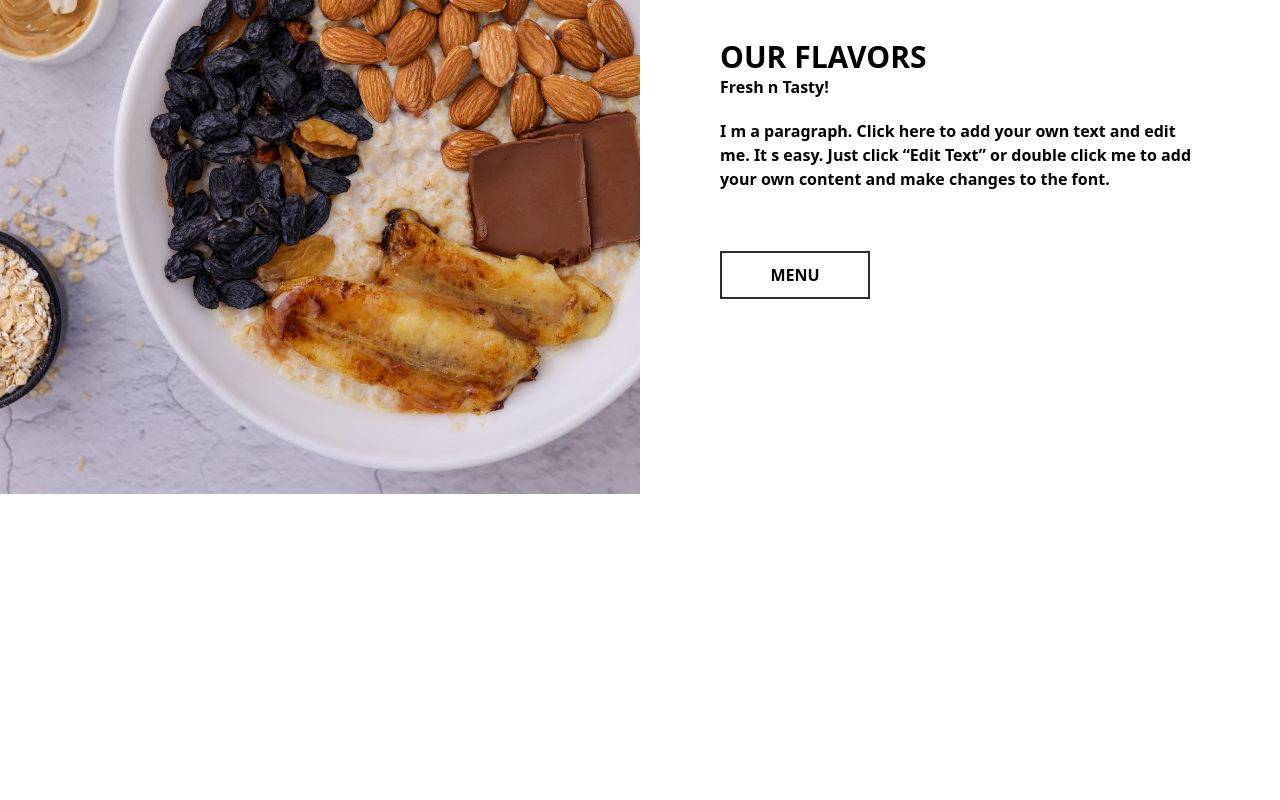
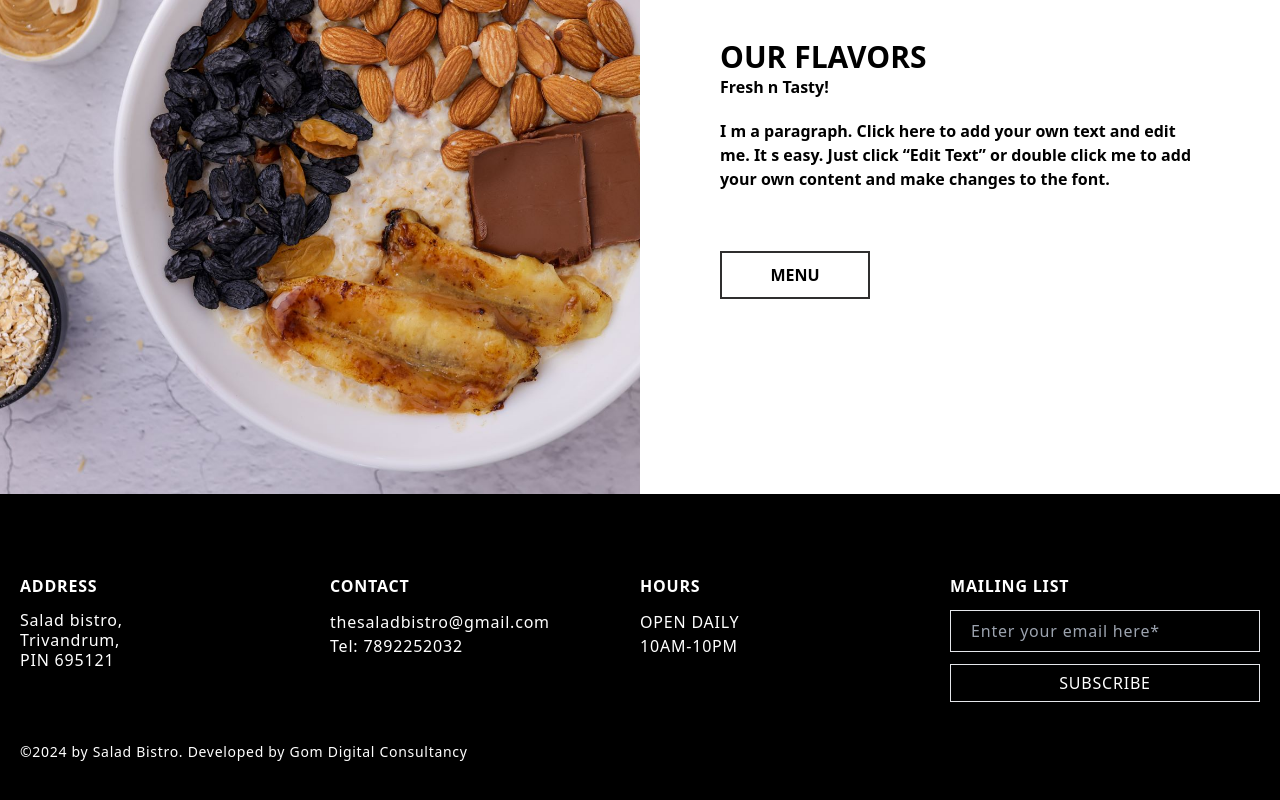
Before and after one commit to Manu-Madhu/Bristro_Salads, a React (Vite) app: page / in a window 1280 px wide. Shown: the part 2208-3008 px from the top of the page. Before the commit the page ends 2702 px from the top, so only its background shows below. Built offline with nearby package versions, Linux system fonts and the light colour scheme.

Commit message:
Footer also updated

```diff
--- a/src/components/Footer.jsx
+++ b/src/components/Footer.jsx
@@ -1,15 +1,13 @@
-
 import logo2 from "../assets/Logo 1.png";
 
 const Footer = () => {
   return (
     <div className="bg-black">
-      <footer>
-        <div className="p-20 text-white">
-          <div className="max-w-7xl mx-auto">
-            <div className="grid grid-cols-1 md:grid-cols-2 lg:grid-cols-4 gap-0 ml-24 mr-24  tracking-wider">
+      <footer className="max-w-[1280px] mx-auto w-full">
+        <div className="text-white p-5 py-10 sm:py-20">
+          <div className="grid grid-cols-1 md:grid-cols-2 lg:grid-cols-4 gap-0 tracking-wider">
             <div className="mb-5">
-                <h4 className="text-base pb-3">ADDRESS</h4>
+              <h4 className="text-base pb-3 font-bold text-[15px]">ADDRESS</h4>
               <p className="leading-tight">
                 Salad bistro,
                 <br />
@@ -19,7 +17,7 @@ const Footer = () => {
               </p>
             </div>
             <div className="mb-5">
-                <h4 className="text-base pb-3">CONTACT</h4>
+              <h4 className="text-base pb-3 font-bold text-[15px]">CONTACT</h4>
               <p>
                 thesaladbistro@gmail.com
                 <br />
@@ -27,7 +25,7 @@ const Footer = () => {
               </p>
             </div>
             <div className="mb-5">
-                <h4 className="text-base pb-3">HOURS</h4>
+              <h4 className="text-base pb-3 font-bold text-[15px]">HOURS</h4>
               <p>
                 OPEN DAILY
                 <br />
@@ -35,27 +33,27 @@ const Footer = () => {
               </p>
             </div>
             <div className="mb-5">
-                <h2 className="text-base pb-3">MAILING LIST</h2>
+              <h2 className="text-base pb-3 font-bold text-[15px]">
+                MAILING LIST
+              </h2>
               <form className="flex flex-col space-y-3">
                 <input
                   type="text"
                   placeholder="Enter your email here*"
                   className="w-full p-1.5 pl-5 bg-transparent p-2 border"
                 />
-                  <button className="text-center p-1.5 border">
-                    SUBSCRIBE
-                  </button>
+                <button className="text-center p-1.5 border">SUBSCRIBE</button>
               </form>
             </div>
           </div>
-            <div className="ml-20 flex">
+          {/* <div className="flex">
             <img src={logo2} alt="" className="w-28 h-28" />
-            </div>
-            <div>
-              <p className="ml-24   tracking-wider">
-                ©2024 by Salad Bistro. Developed by Gom Digital Consultancy
+          </div> */}
+          <div className="mt-5">
+            <p className="tracking-wider text-xs sm:text-sm">
+              ©2024 by Salad Bistro. <br className="sm:hidden" /> Developed by
+              Gom Digital Consultancy
             </p>
-            </div>
           </div>
         </div>
       </footer>
--- a/src/utils/Layout.jsx
+++ b/src/utils/Layout.jsx
@@ -11,9 +11,9 @@ const Layout = () => {
       <section className="">
         <Outlet />
       </section>
-      {/* <footer className="max-w-full mx-auto w-full">
+      <footer className="max-w-full mx-auto w-full">
         <Footer />
-      </footer> */}
+      </footer>
     </div>
   );
 };
```
Also changed, not shown: src/assets/Logo 1.png. Lines whose indentation alone changed are shown as unchanged.
